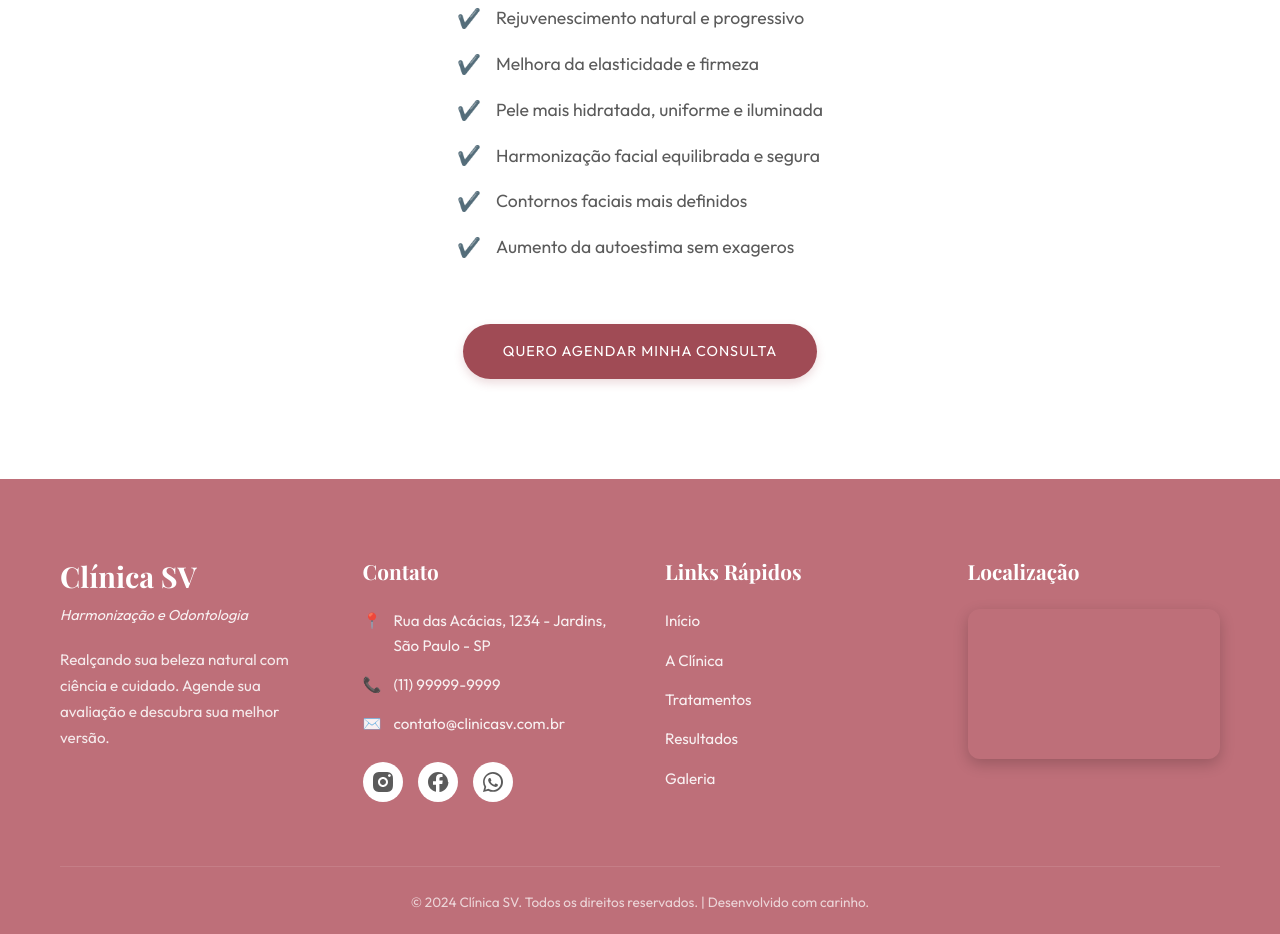
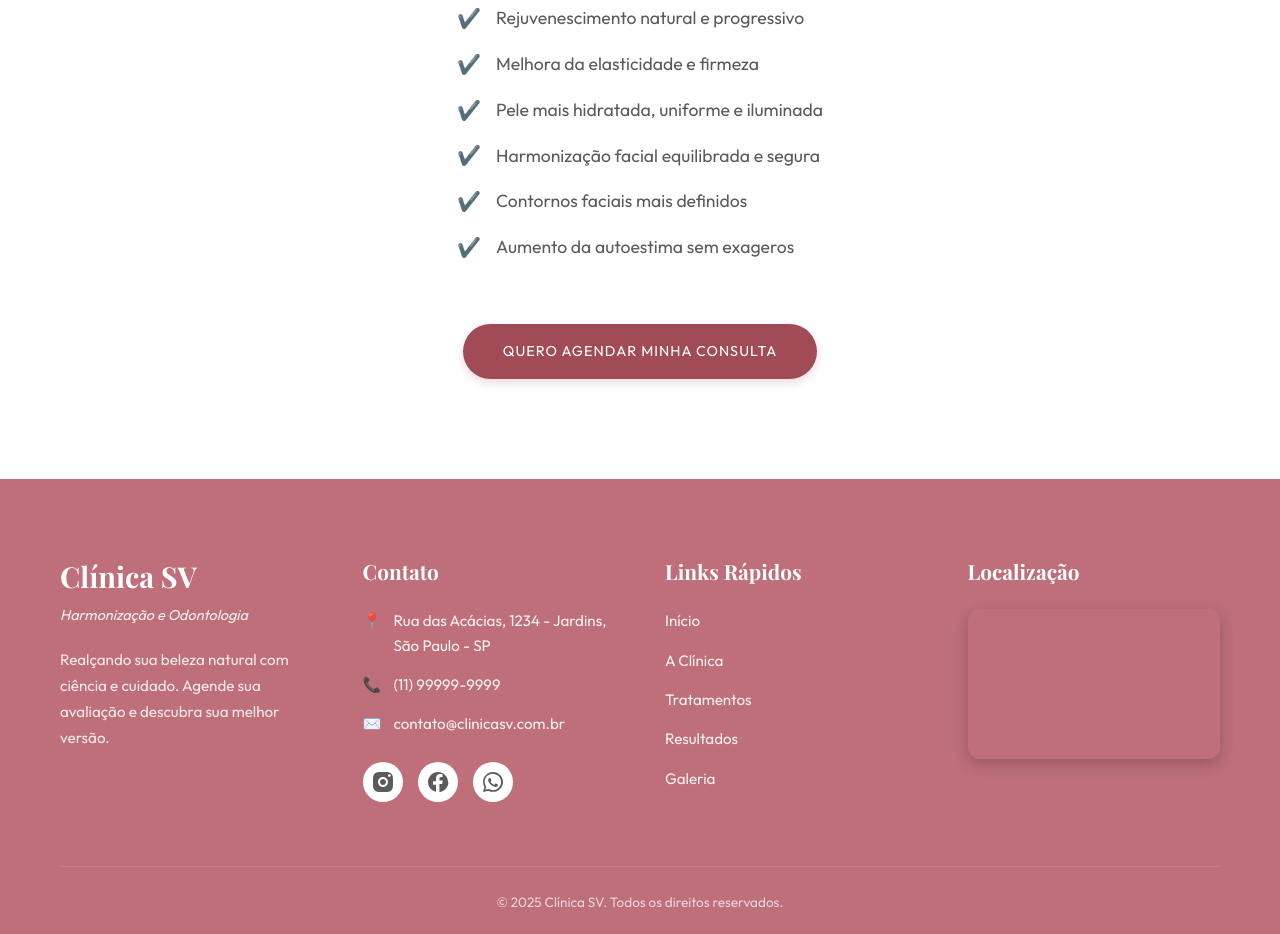
Before and after one commit to rafaelhugov/clinica-sv-landing-page, a plain HTML site: page index.html in a window 1280 px wide. Shown: the part 4007-4941 px from the top of the page. Drawn offline with nearby package versions, Linux system fonts and the light colour scheme; grey boxes are pictures that could not be loaded; a web font is replaced by a local one.

Commit message:
2025 Clínica SV. Todos os direitos reservados

```diff
--- a/index.html
+++ b/index.html
@@ -278,7 +278,7 @@
             </div>
 
             <div class="footer-bottom">
-                <p>&copy; 2024 Clínica SV. Todos os direitos reservados. | Desenvolvido com carinho.</p>
+                <p>&copy; 2025 Clínica SV. Todos os direitos reservados.</p>
             </div>
         </div>
     </footer>
```
